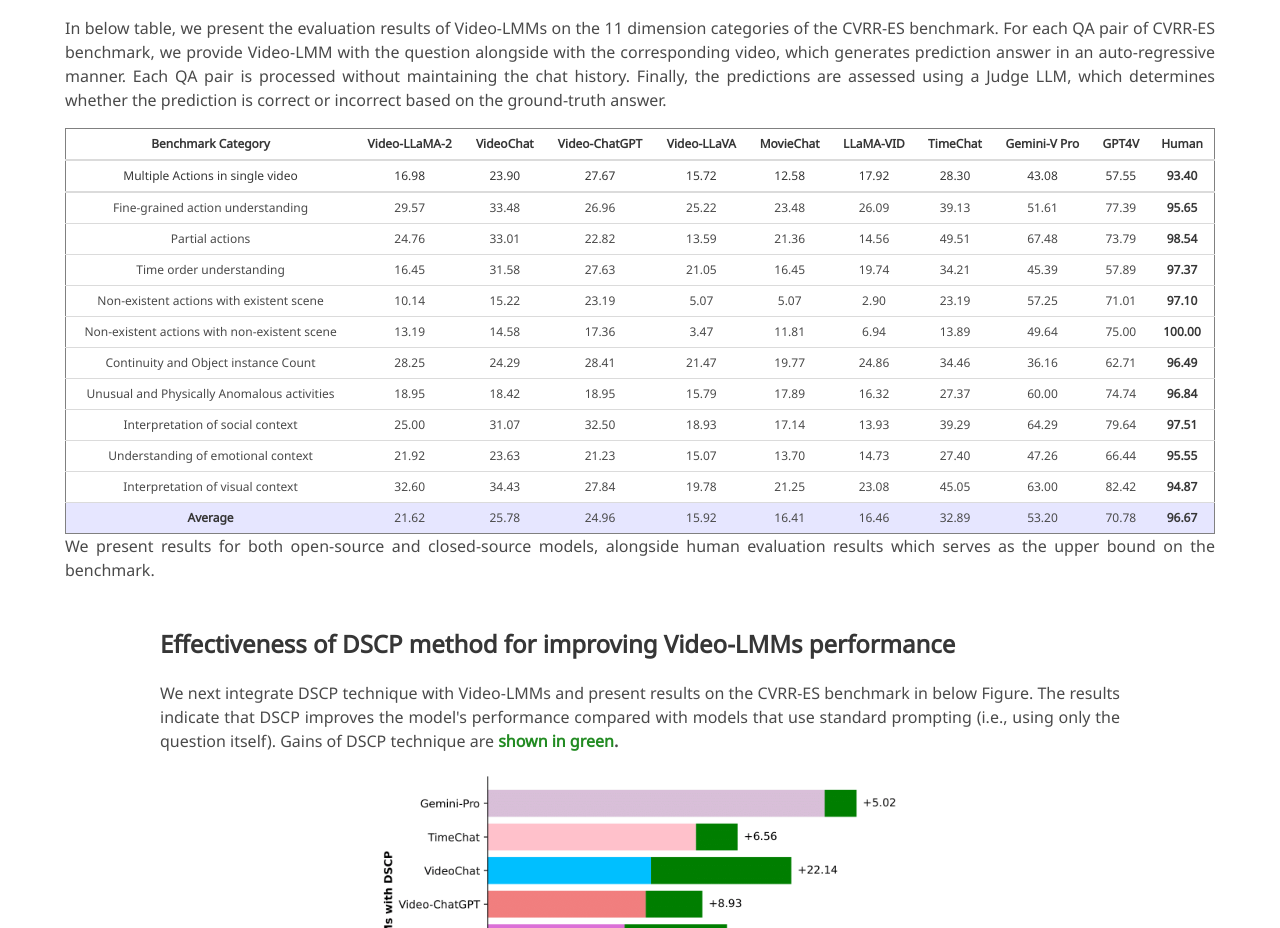
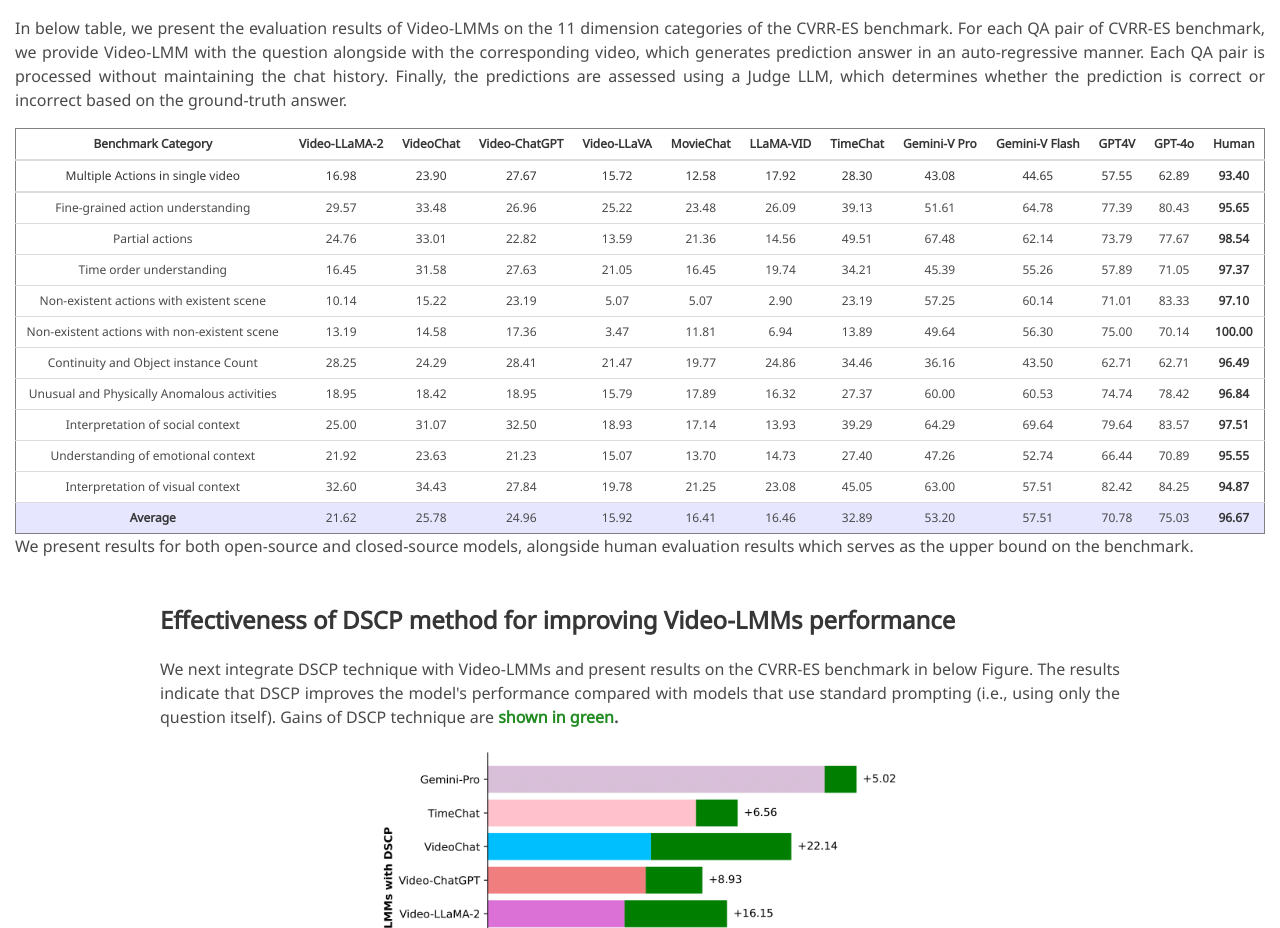
Before and after one commit to mbzuai-oryx/CVRR-Evaluation-Suite, a plain HTML site: page index.html in a window 1280 px wide. Shown: the part 6140-7068 px from the top of the page. Drawn offline with nearby package versions, Linux system fonts and the light colour scheme; some icons are missing; a web font is replaced by a local one.

Commit message:
added results for Gemini-Flash and GPT4o

```diff
--- a/index.html
+++ b/index.html
@@ -307,7 +307,7 @@ We curate robustness (from the lens of complex and confusing user queries) and r
 In below table, we present the evaluation results of Video-LMMs on the 11 dimension categories of the CVRR-ES benchmark. For each QA pair of CVRR-ES benchmark, we provide Video-LMM with the question alongside with the corresponding video, which generates prediction answer in an auto-regressive manner. Each QA pair is processed without maintaining the chat history. Finally, the predictions are assessed using a Judge LLM, which determines whether the prediction is correct or incorrect based on the ground-truth answer. </p>
 
   <div style="text-align: center;">
-    <table border="1" cellspacing="0" style="font-size: 12px; width: 1150px; border-collapse: collapse; text-align: center; margin:  auto;">
+    <table border="1" cellspacing="0" style="font-size: 12px; width: 1250px; border-collapse: collapse; text-align: center; margin:  auto;">
 
         <thead>
             <tr>
@@ -320,7 +320,9 @@ In below table, we present the evaluation results of Video-LMMs on the 11 dimens
                 <th>LLaMA-VID</th>
                 <th>TimeChat</th>
                 <th>Gemini-V Pro</th>
+                <th>Gemini-V Flash</th>
                 <th>GPT4V</th>
+                <th>GPT-4o</th>
                 <th>Human</th>
 
 
@@ -336,7 +338,9 @@ In below table, we present the evaluation results of Video-LMMs on the 11 dimens
                 <td>17.92</td>
                 <td>28.30</td>
                 <td>43.08</td>
+                <td>44.65</td>
                 <td>57.55</td>
+                <td>62.89</td>
                 <th>93.40</th>
             </tr>
         </thead>
@@ -351,7 +355,9 @@ In below table, we present the evaluation results of Video-LMMs on the 11 dimens
                 <td>26.09</td>
                 <td>39.13 </td>
                 <td>51.61</td>
+                        <td>64.78</td>
                 <td>77.39</td>
+                        <td> 80.43</td>
                 <th>95.65</th>
             </tr>
                     <tr>
@@ -364,7 +370,9 @@ In below table, we present the evaluation results of Video-LMMs on the 11 dimens
                 <td>14.56</td>
                 <td>49.51</td>
                 <td>67.48</td>
+                        <td>62.14</td>
                 <td>73.79</td>
+                        <td>77.67</td>
                 <th>98.54</th>
             </tr>
             <tr>
@@ -377,7 +385,9 @@ In below table, we present the evaluation results of Video-LMMs on the 11 dimens
                 <td>19.74</td>
                 <td>34.21</td>
                 <td>45.39</td>
+                <td>55.26</td>
                 <td>57.89</td>
+                <td>71.05</td>
                 <th>97.37</th>
             </tr>
             <tr>
@@ -390,7 +400,9 @@ In below table, we present the evaluation results of Video-LMMs on the 11 dimens
                 <td>2.90</td>
                 <td>23.19</td>
                 <td>57.25</td>
+                <td>60.14</td>
                 <td>71.01</td>
+                <td> 83.33 </td>
                 <th>97.10</th>
             </tr>
             <tr >
@@ -403,7 +415,9 @@ In below table, we present the evaluation results of Video-LMMs on the 11 dimens
                 <td>6.94</td>
                 <td>13.89</td>
                 <td>49.64</td>
+                <td>56.30</td>
                 <td>75.00</td>
+                <td>70.14</td>
                 <th>100.00</th>
             </tr>
             </tr>
@@ -417,6 +431,8 @@ In below table, we present the evaluation results of Video-LMMs on the 11 dimens
                 <td>24.86</td>
                 <td>34.46</td>
                 <td>36.16</td>
+                <td>43.50</td>
+                <td>62.71</td>
                 <td>62.71</td>
                 <th>96.49</th>
             </tr>
@@ -431,7 +447,9 @@ In below table, we present the evaluation results of Video-LMMs on the 11 dimens
                 <td>16.32</td>
                 <td>27.37</td>
                 <td>60.00</td>
+                <td>60.53</td>
                 <td>74.74</td>
+                <td>78.42</td>
                 <th>96.84</th>
             </tr>
                     </tr>
@@ -445,7 +463,9 @@ In below table, we present the evaluation results of Video-LMMs on the 11 dimens
                 <td>13.93</td>
                 <td>39.29</td>
                 <td>64.29</td>
+                <td>69.64</td>
                 <td>79.64</td>
+                <td>83.57 </td>
                 <th>97.51</th>
             </tr>
                     </tr>
@@ -459,7 +479,9 @@ In below table, we present the evaluation results of Video-LMMs on the 11 dimens
                 <td>14.73</td>
                 <td>27.40</td>
                 <td>47.26</td>
+                <td>52.74</td>
                 <td>66.44</td>
+                <td> 70.89 </td>
                 <th>95.55</th>
             </tr>
             <tr >
@@ -472,7 +494,9 @@ In below table, we present the evaluation results of Video-LMMs on the 11 dimens
                 <td>23.08</td>
                 <td>45.05</td>
                 <td>63.00</td>
+                <td>57.51</td>
                 <td>82.42</td>
+                <td>84.25</td>
                 <th>94.87</th>
             </tr>
             <tr style="background-color: #e6e6ff;">
@@ -485,7 +509,9 @@ In below table, we present the evaluation results of Video-LMMs on the 11 dimens
                 <td>16.46</td>
                 <td>32.89</td>
                 <td>53.20</td>
+                <td>57.51</td>
                 <td>70.78</td>
+                <td>75.03</td>
                 <th>96.67</th>
             </tr>
         </tbody>
```
Also changed, not shown: 1 other file.
